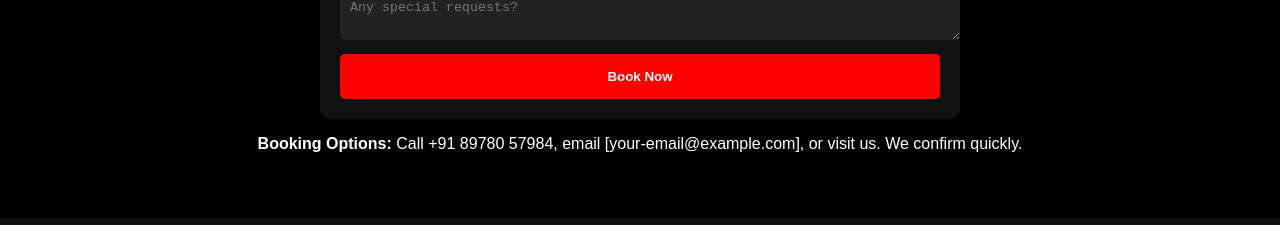
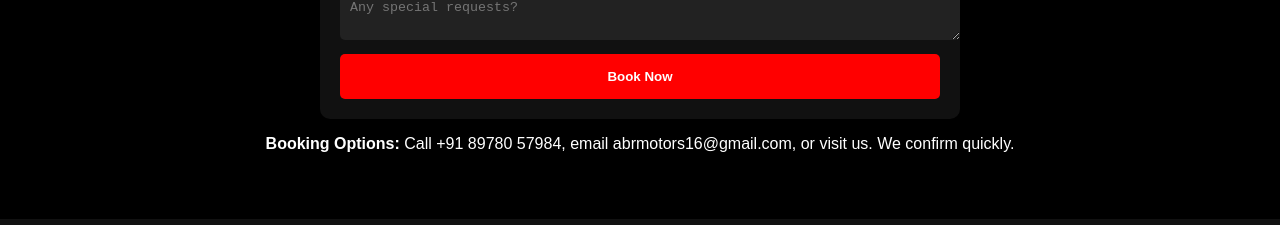
Before and after one commit to MurtazaSiddiqui7/ABR-Motors-Website, a plain HTML site: page index.html in a window 1280 px wide. Shown: the part 1595-1820 px from the top of the page. Drawn offline with Linux system fonts and the light colour scheme.

Commit message:
Update index.html

```diff
--- a/index.html
+++ b/index.html
@@ -105,7 +105,7 @@
                 <button type="submit">Book Now</button>
             </form>
         </div>
-        <p><strong>Booking Options:</strong> Call +91 89780 57984, email [your-email@example.com], or visit us. We confirm quickly.</p>
+        <p><strong>Booking Options:</strong> Call +91 89780 57984, email abrmotors16@gmail.com, or visit us. We confirm quickly.</p>
     </section>
 
     <section class="services">
```
